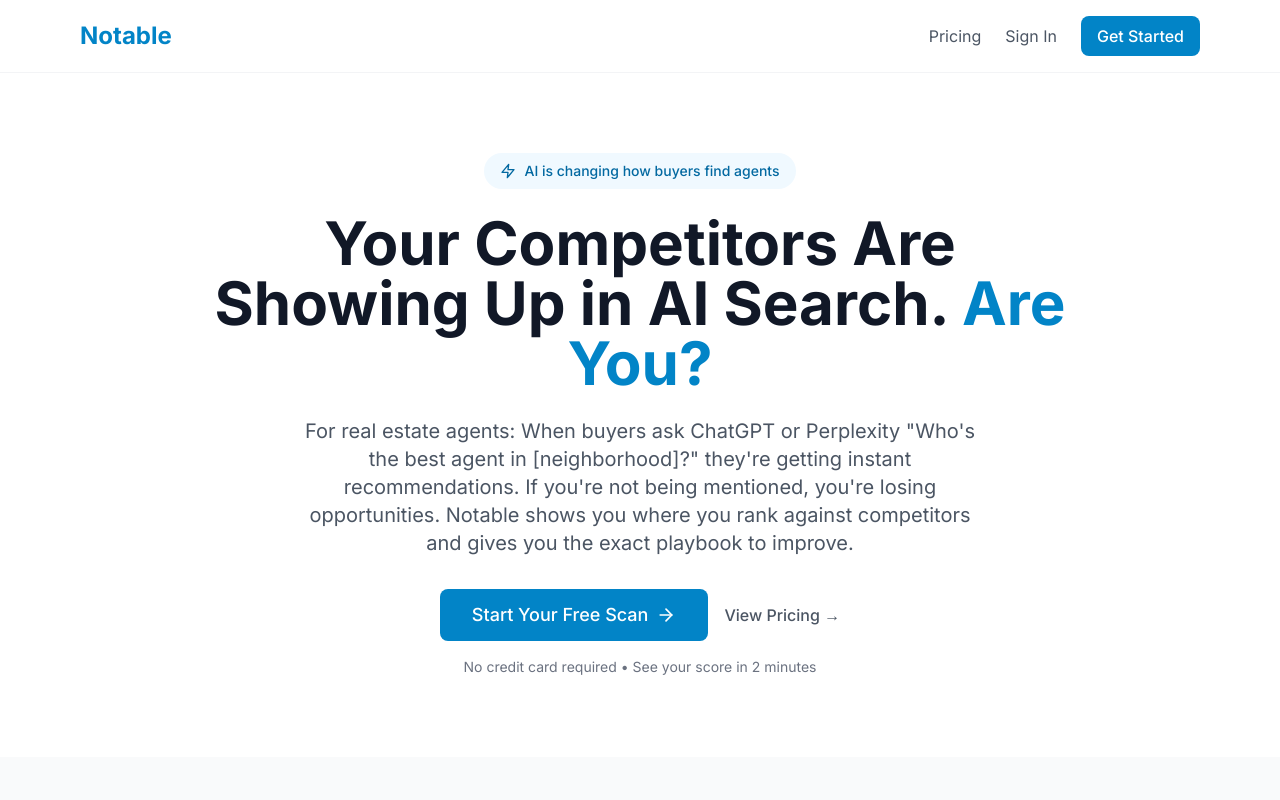
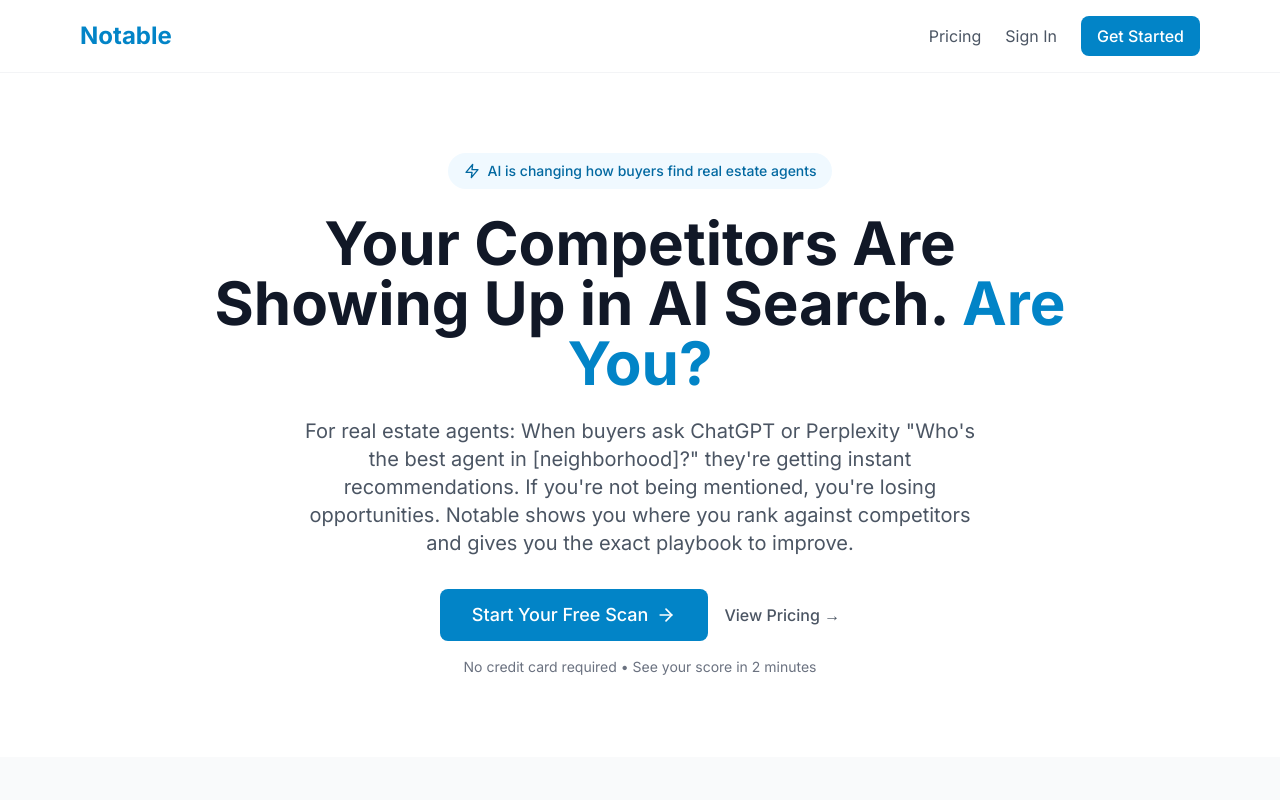
Before and after one commit to natewoverbey-hash/notable, a Next.js app: page / in a window 1280 px wide. Shown: the top 800 px of the page. Built offline with nearby package versions, Linux system fonts and the light colour scheme.

Commit message:
updated hero content

```diff
--- a/src/app/page.tsx
+++ b/src/app/page.tsx
@@ -29,7 +29,7 @@ export default function HomePage() {
         <div className="max-w-4xl mx-auto text-center">
           <div className="inline-flex items-center gap-2 px-4 py-2 bg-notable-50 text-notable-700 rounded-full text-sm font-medium mb-6">
             <Zap className="h-4 w-4" />
-            AI is changing how buyers find agents
+            AI is changing how buyers find real estate agents
           </div>
           <h1 className="text-5xl md:text-6xl font-bold text-gray-900 mb-6 leading-tight">
             Your Competitors Are Showing Up in AI Search.  <span className="text-notable-600">Are You?</span>
```
